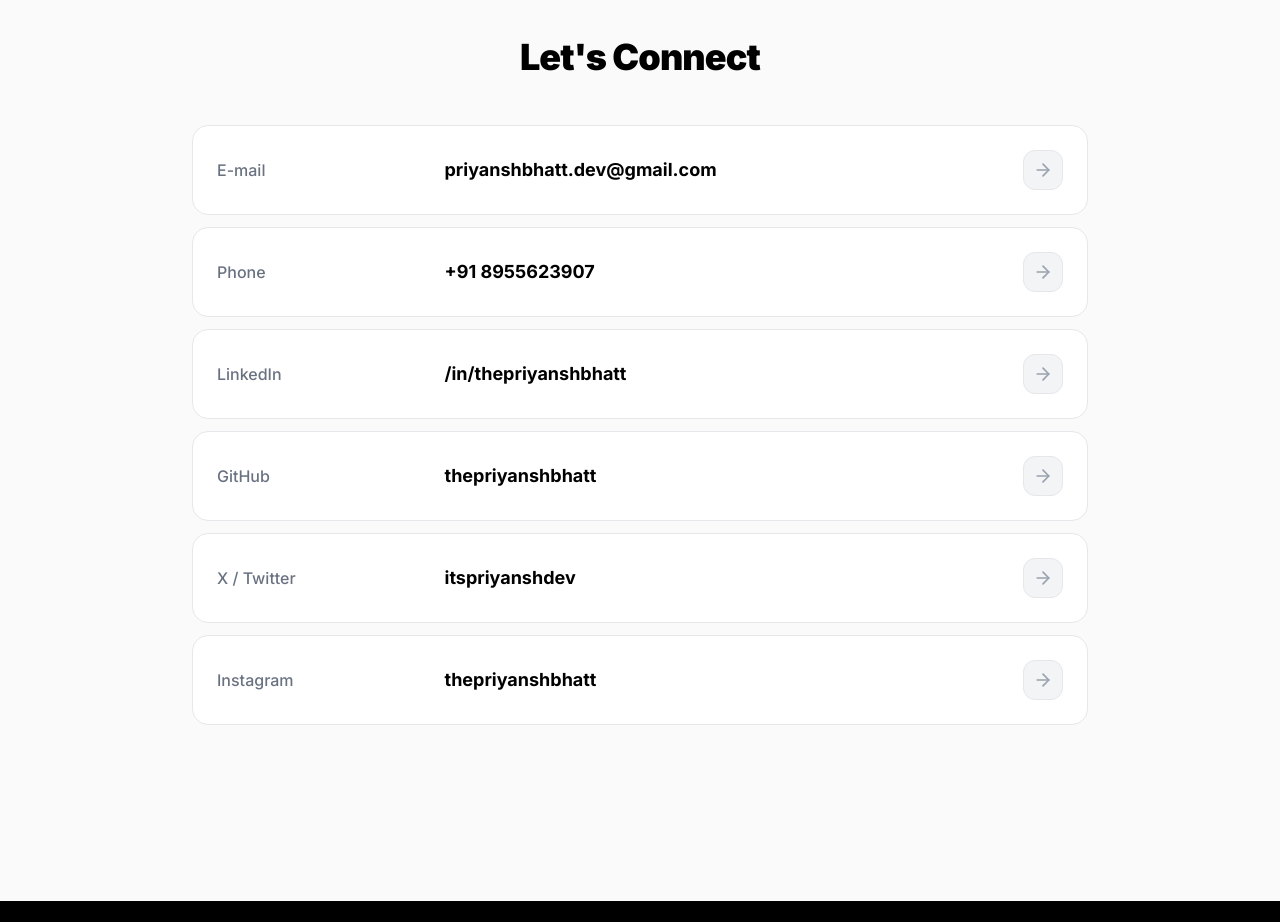
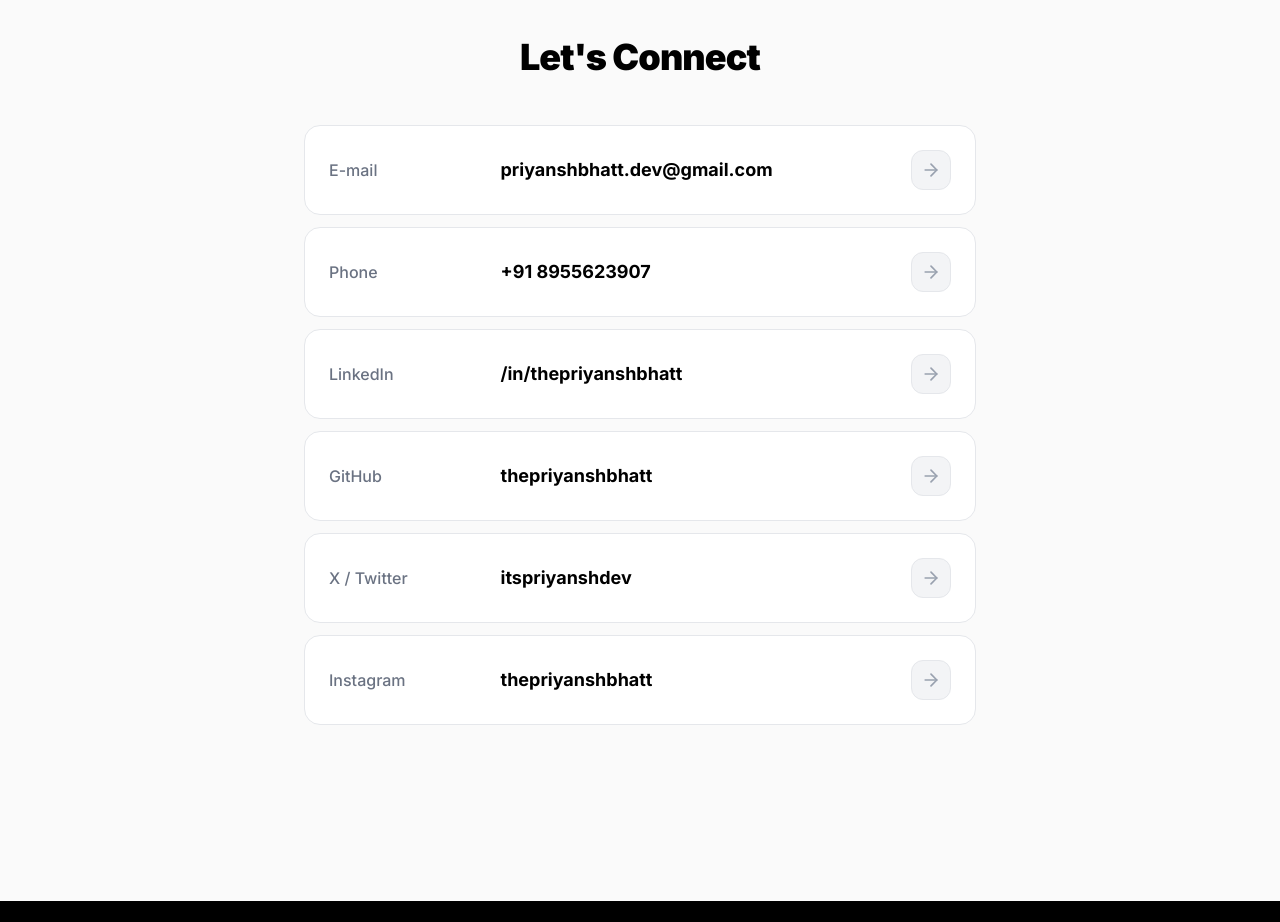
Before and after one commit to thepriyanshbhatt/Shrynkly-URL-Shortner, a React (Vite) app in the folder frontend/: page /about in a window 1280 px wide. Shown: the part 1180-2102 px from the top of the page. Built offline with nearby package versions, Linux system fonts and the light colour scheme.

Commit message:
Reduce Let's Connect boxes width

```diff
--- a/frontend/src/pages/About.jsx
+++ b/frontend/src/pages/About.jsx
@@ -127,7 +127,7 @@ export default function About() {
         {/* 4. Let's Connect Section */}
         <div className="flex flex-col items-center w-full pb-12">
           <h2 className="text-3xl md:text-4xl font-black tracking-tight text-black dark:text-white mb-12 text-center">Let's Connect</h2>
-          <div className="flex flex-col w-full max-w-4xl mx-auto space-y-3">
+          <div className="flex flex-col w-full max-w-2xl mx-auto space-y-3">
             {socialLinks.map((link, index) => (
               <a
                 key={index}
```
